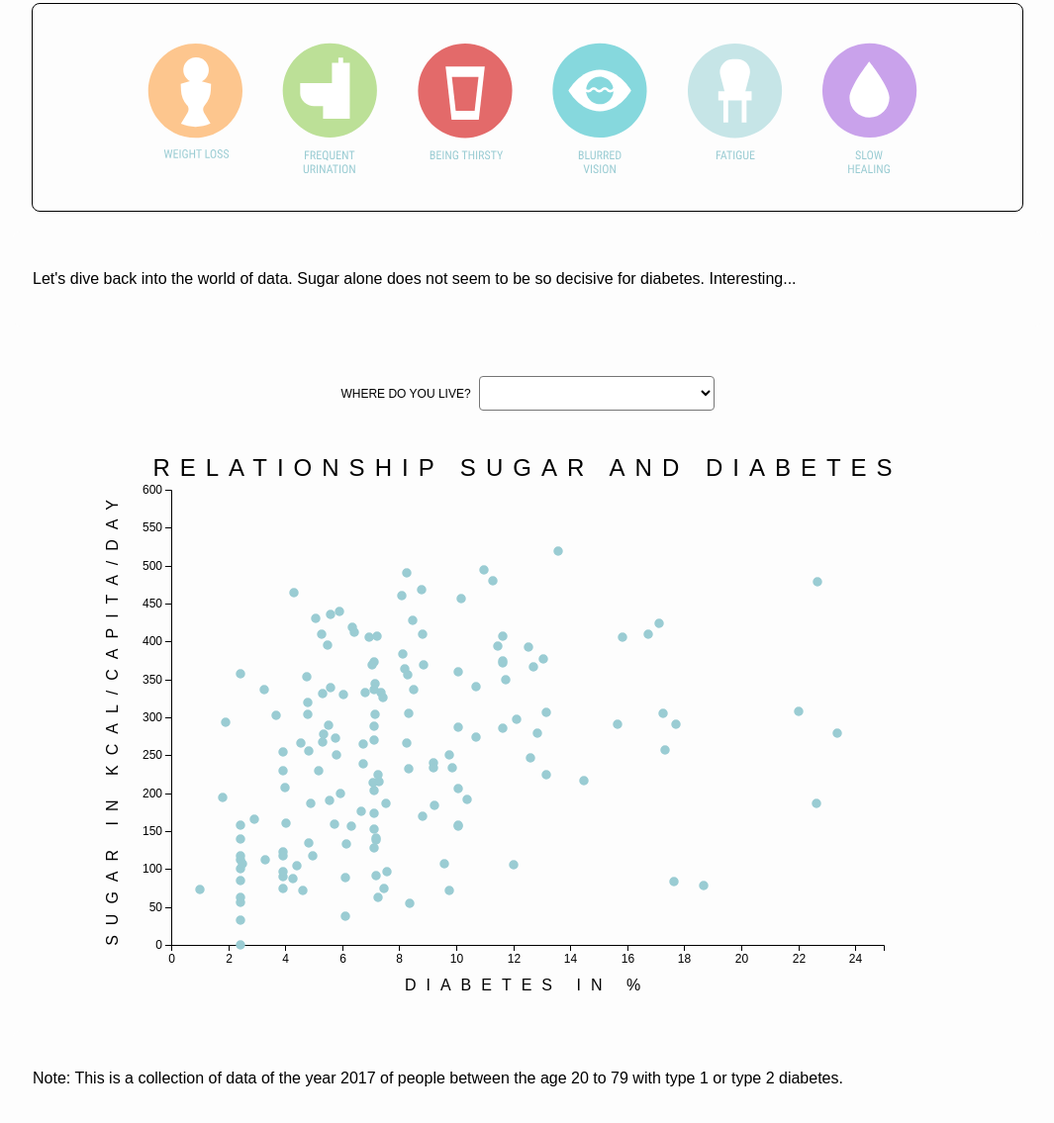
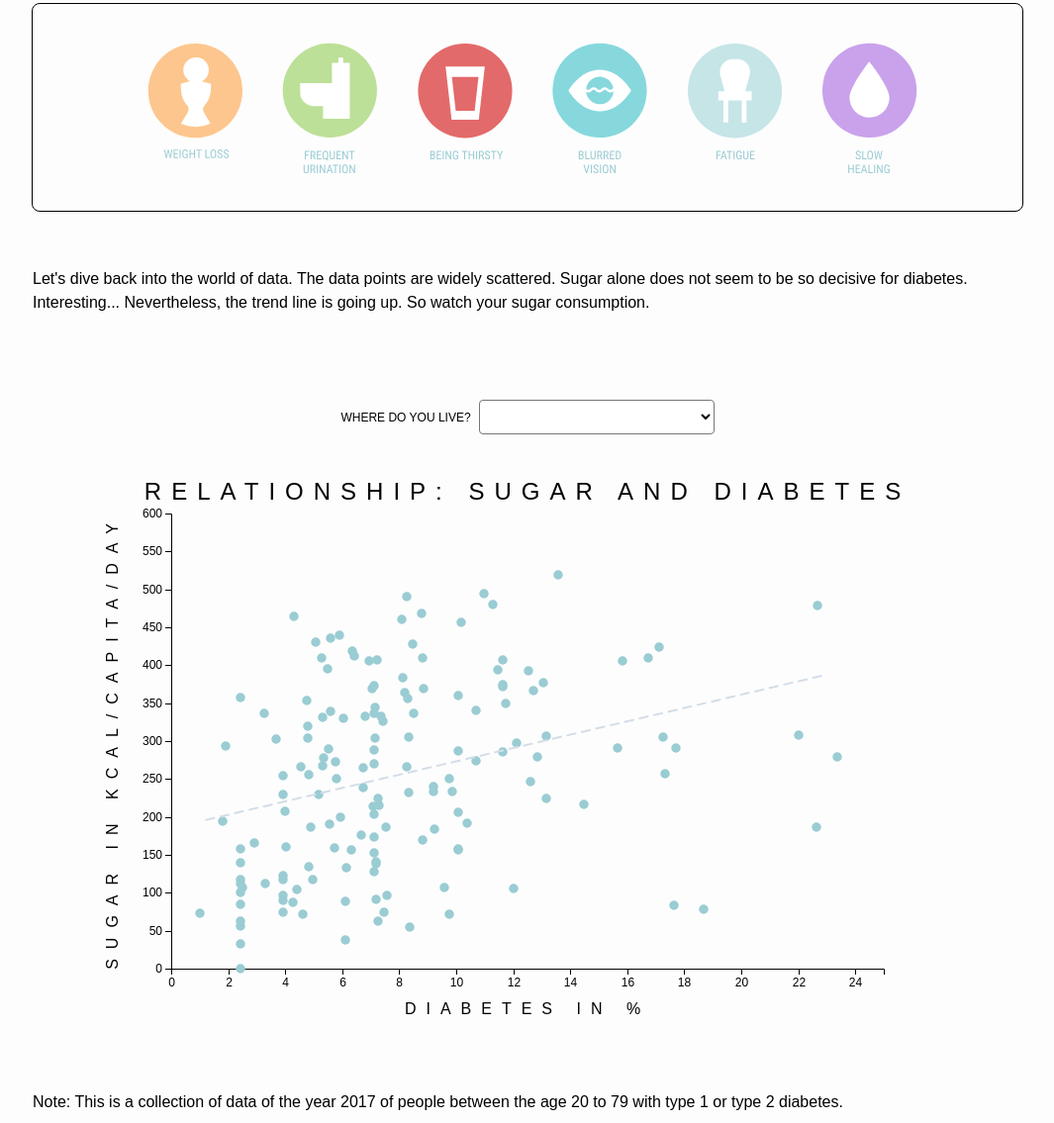
Before and after one commit to LouisaRe/ivis_Healthy-Food-Facts, a plain HTML site: page index.html in a window 1280 px wide. Shown: the part 5132-6267 px from the top of the page at 99% size, without its empty margins (107-1172 px from the left). Drawn offline with Linux system fonts and the light colour scheme.

Commit message:
integrate a linear regression line into the scatter_plot_sugar_diabetes.js

```diff
--- a/css/style.css
+++ b/css/style.css
@@ -531,3 +531,12 @@ a:hover {
   padding-top: 20px;
   padding-bottom: 20px;
 }
+
+/**********/
+/*Regression*/
+
+.regression{
+  stroke-width: 2px;
+  stroke: #d4dde7;
+  stroke-dasharray: 10,5;
+}
--- a/index.html
+++ b/index.html
@@ -134,7 +134,6 @@
 <!-- paralax -->
 <div id="parallax-img-4" class ="smallImg">
     <div class="parallax-text">
-        <!--        <h2><span>Too much sugar can bring more consequences than just a high BMI</span></h2>-->
         <h2><span>Is Sugar Consumption Linked to Diabetes?</span></h2>
     </div>
 </div>
@@ -149,7 +148,9 @@
 <div class="div"><img class="container_food_image" src="img/diabetessymptoms.svg" alt="Food Pyramid"></div>
 <!-- text -->
 <div class="text-div">
-  <p>Let's dive back into the world of data. Sugar alone does not seem to be so decisive for diabetes. Interesting...</p>
+  <p>Let's dive back into the world of data. The data points are widely scattered.
+    Sugar alone does not seem to be so decisive for diabetes. Interesting...
+    Nevertheless, the trend line is going up. So watch your sugar consumption. </p>
 </div>
 <!-- diagram -->
 <div class="space"></div>
--- a/src/scatter_plot_sugar_diabetes.js
+++ b/src/scatter_plot_sugar_diabetes.js
@@ -3,10 +3,9 @@ import "../lib/d3/d3.js"
 // https://www.d3-graph-gallery.com/graph/scatter_basic.html
 // https://www.d3-graph-gallery.com/graph/scatter_tooltip.html
 
-
 const scatterPlotSugarDiabetes = () => {
 
-  const title_scatter_plot = "Relationship Sugar and Diabetes"
+  const title_scatter_plot = "Relationship: Sugar and Diabetes"
 
   //***********************************************
   // Button with dropdown for selecting country
@@ -128,6 +127,30 @@ const scatterPlotSugarDiabetes = () => {
       updateSelectedDotOnChart(dataFilter);
     })
 
+
+    //**************
+    //regression
+
+    var lg = calcLinear(data, "Diabetes", "Sugar", d3.min(data, function(d){ return d.Diabetes}), d3.min(data, function(d){ return d.Sugar}));
+
+    var x1 = Number(lg.ptA.x)
+    var y1 = Number(lg.ptA.y)
+    var x2 = Number(lg.ptB.x)
+    var y2 = Number(lg.ptB.y)
+    var lineAreaWidth = 628.5
+    var lineAreaHeight = 149
+
+    svg.append("line")
+      .attr("class", "regression")
+      .attr("x1", xScale(x1))
+      .attr("y1", yScale(y1))
+      .attr("x2", xScale(x2))
+      .attr("y2", yScale(y2))
+      .attr("transform", "translate(" + Number(margin.left+lineAreaWidth) + "," + Number(margin.top-lineAreaHeight) + ")");
+
+
+
+
     //****************************************
     // update chart functions
 
@@ -207,7 +230,96 @@ const scatterPlotSugarDiabetes = () => {
        });
     }
 
+    //****************************************
+    // function for regression
+
+    /**
+     * @author Harry Stevens (see website https://bl.ocks.org/HarryStevens/be559bed98d662f69e68fc8a7e0ad097)
+     * (has been slightly extended by adding Number() types)
+     *
+     * Calculate a linear regression from the data
+     * Takes 5 parameters:
+     * (1) Your data
+     * (2) The column of data plotted on your x-axis
+     * (3) The column of data plotted on your y-axis
+     * (4) The minimum value of your x-axis
+     * (5) The minimum value of your y-axis
+     * Returns an object with two points, where each point is an object with an x and y coordinate
+     */
+
+    function calcLinear(data, x, y, minX, minY){
+      /////////
+      //SLOPE//
+      /////////
+
+      // Let n = the number of data points
+      var n = Number(data.length);
+
+      var pts = [];
+      data.forEach(function(d,i){
+        var obj = {};
+        obj.x = Number(d[x]);
+        obj.y = Number(d[y]);
+        obj.mult = obj.x*obj.y;
+        pts.push(obj);
+      });
+
+      // Let a equal n times the summation of all x-values multiplied by their corresponding y-values
+      // Let b equal the sum of all x-values times the sum of all y-values
+      // Let c equal n times the sum of all squared x-values
+      // Let d equal the squared sum of all x-values
+      var sum = 0;
+      var xSum = 0;
+      var ySum = 0;
+      var sumSq = 0;
+
+      pts.forEach(function(pt){
+        sum   = Number(sum)   + Number(pt.mult);
+        xSum  = Number(xSum)  + Number(pt.x);
+        ySum  = Number(ySum)  + Number(pt.y);
+        sumSq = Number(sumSq) + (Number(pt.x) * Number(pt.x));
+      });
+
+      var a = Number(sum * n);
+      var b = Number(xSum * ySum);
+      var c = Number(sumSq * n);
+      var d = Number(xSum * xSum);
+
+      // Plug the values that you calculated for a, b, c, and d into the following equation to calculate the slope
+      //  m = (a - b) / (c - d)
+      var m = Number((a - b) / (c - d));
+
+      /////////////
+      //INTERCEPT//
+      /////////////
+
+      // Let e equal the sum of all y-values
+      var e = Number(ySum);
+
+      // Let f equal the slope times the sum of all x-values
+      var f = Number(m * xSum);
+
+      // Plug the values you have calculated for e and f into the following equation for the y-intercept
+      // y-intercept = b = (e - f) / n = (14.5 - 10.5) / 3 = 1.3
+      var b = Number((e - f) / n);
+
+      // return an object of two points
+      // each point is an object with an x and y coordinate
+      return {
+        ptA : {
+          x: Number(minX),
+          y: Number((m * minX) + b)
+        },
+        ptB : {
+          y: Number(minY),
+          x: Number((minY - b) / m)
+        }
+      }
+
+    }
+
   });
+
 }
 
 export default scatterPlotSugarDiabetes
```
